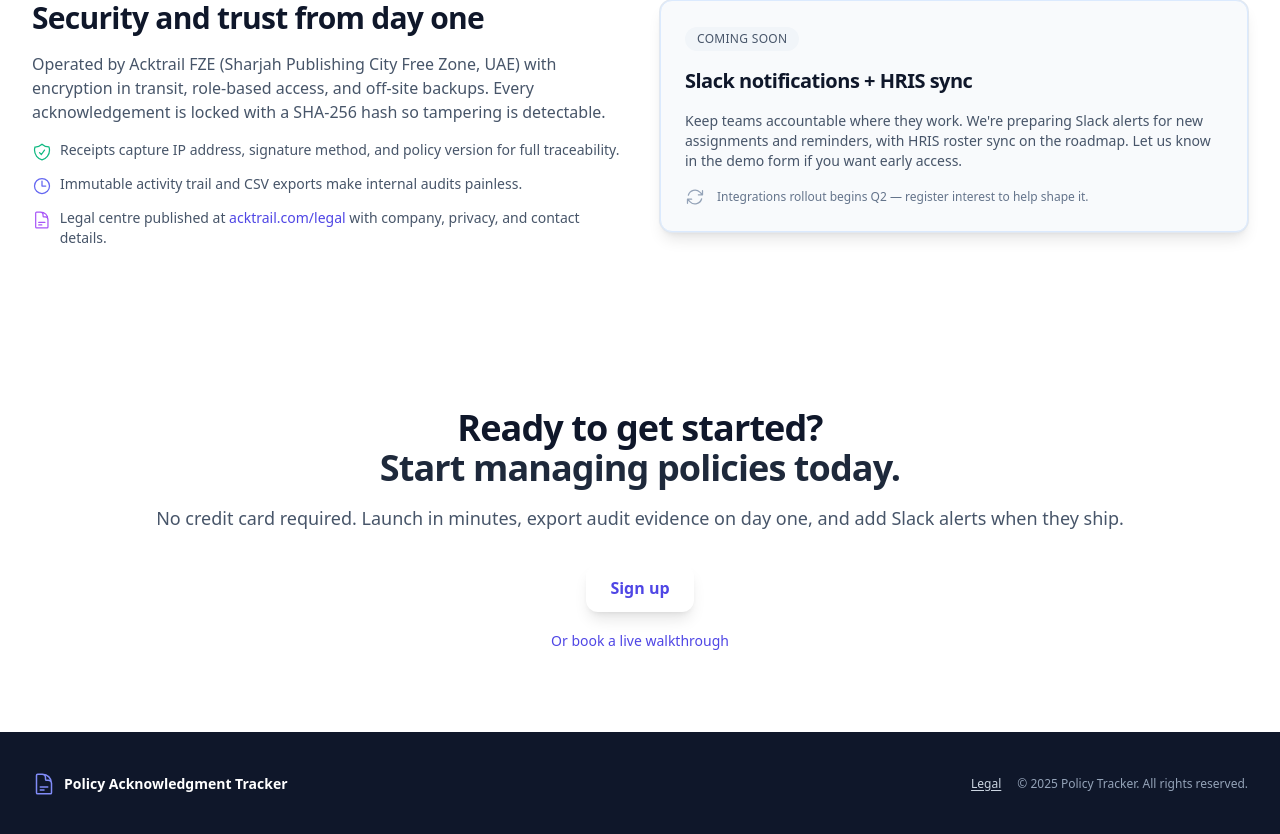
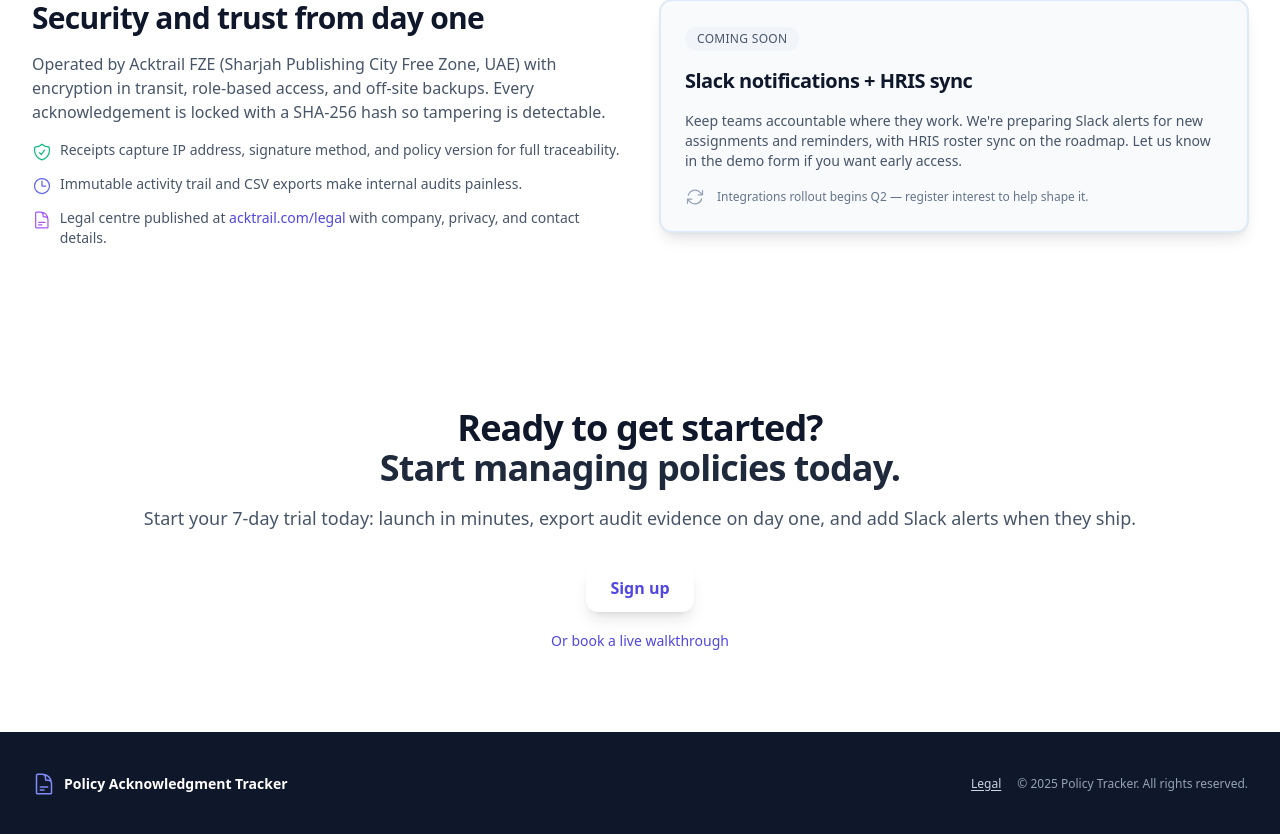
Before and after one commit to Kashumbusha/acktrail, a React (Vite) app in the folder frontend/: page / in a window 1280 px wide. Shown: the part 2553-3387 px from the top of the page. Built offline with nearby package versions, Linux system fonts and the light colour scheme; no server answers.

Commit message:
Update CTA trial copy

```diff
--- a/frontend/src/pages/Landing.jsx
+++ b/frontend/src/pages/Landing.jsx
@@ -300,7 +300,7 @@ export default function Landing() {
             <span className="block text-slate-800 dark:text-gray-100">Start managing policies today.</span>
           </h2>
           <p className="mt-4 text-lg text-slate-600 dark:text-gray-400">
-            No credit card required. Launch in minutes, export audit evidence on day one, and add Slack alerts when they ship.
+            Start your 7-day trial today: launch in minutes, export audit evidence on day one, and add Slack alerts when they ship.
           </p>
           <Link to="/signup" className="btn bg-white text-primary-600 hover:bg-primary-50 mt-8 shadow-lg hover:shadow-xl">
             Sign up
```
